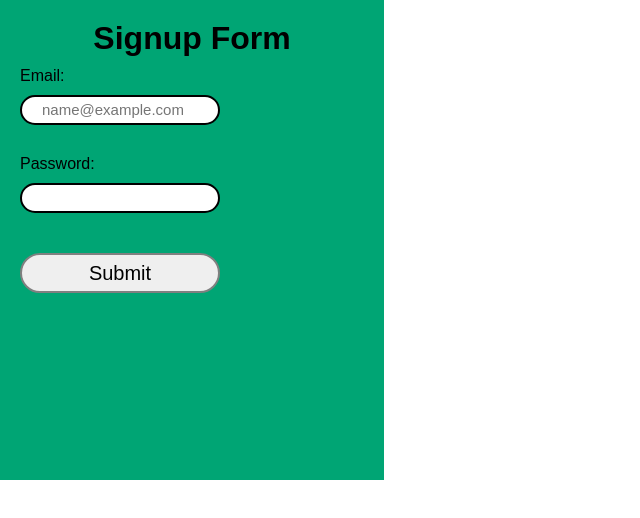
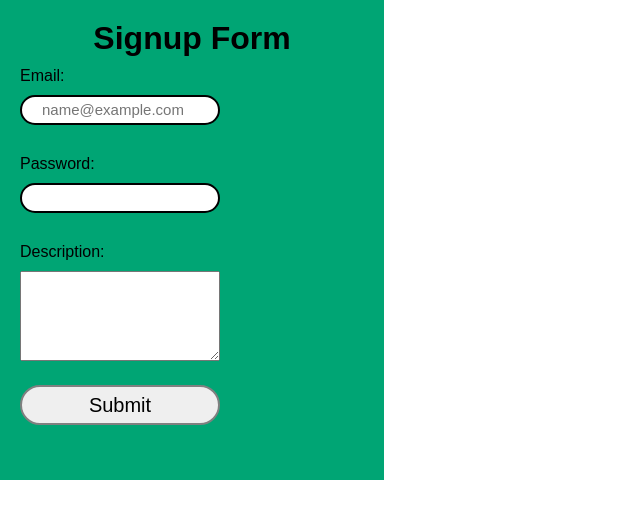
Before and after one commit to DanielAlvarez2/React19forms, a React (Vite) app: page / in a window 1280 px wide. Shown: the top 518 px of the page, without its empty margins (0-640 px from the left). Built offline with nearby package versions, Linux system fonts and the light colour scheme.

Commit message:
fcc react19 forms section 3 lesson 26 forms:textarea & defaultValue / completed

```diff
--- a/src/App.jsx
+++ b/src/App.jsx
@@ -5,8 +5,10 @@ export default function App() {
   function signUp(formData){
     const email = formData.get("email")
     const password = formData.get('password')
+    const description = formData.get('description')
     console.log(email)
     console.log(password)
+    console.log(description)
   }
   return (
     <>
@@ -28,6 +30,8 @@ export default function App() {
                 className='input'
         />
         <br/>
+        <label htmlFor='description'>Description:</label>
+        <textarea id='description' name='description'></textarea>
         <button>Submit</button>
       </form>
 
--- a/src/index.css
+++ b/src/index.css
@@ -14,6 +14,13 @@ form{
 label{
   display: block;
   padding: 10px 0;
+}
+textarea{
+  width:200px;
+  height:90px;
+  padding-left: 2px;
+  padding-top: 2px;
+  font-size:20px;
 }
 .input{
   border-radius: 20px;
```
